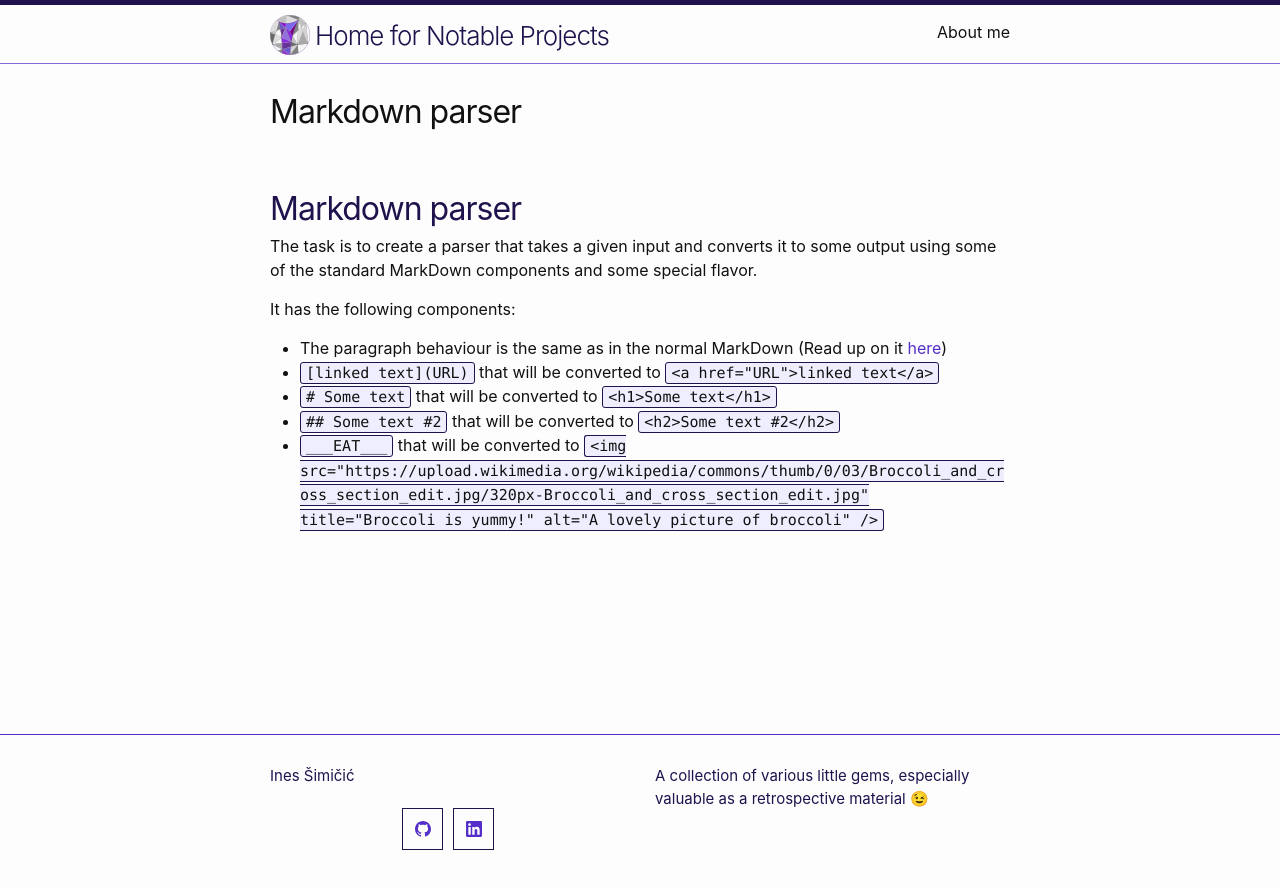
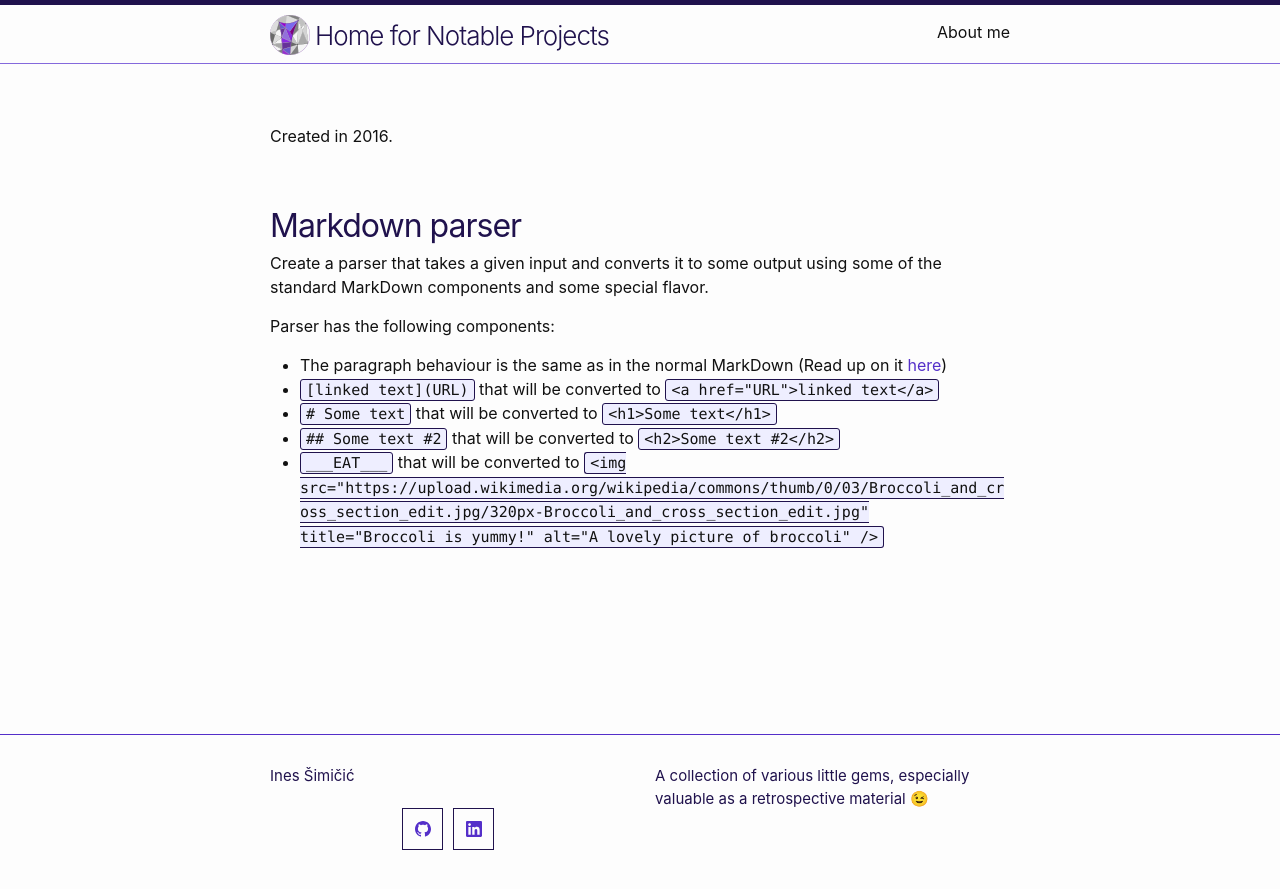
Before and after one commit to inesucrvenom/inesucrvenom.github.io, a Jekyll site: the page built from projects/php/markdown-parser/README.md, in a window 1280 px wide. Shown: the top 889 px of the page. Built offline with Jekyll 4.4.1, drawn with Linux system fonts in a browser that asks for light colours; emoji names are drawn with the system emoji font; our own code applies the rules of GitHub Pages for plain Markdown files.

Commit message:
describe php projects

```diff
--- a/projects/php/markdown-parser/README.md
+++ b/projects/php/markdown-parser/README.md
@@ -1,8 +1,10 @@
+Created in 2016.
+
 # Markdown parser
 
-The task is to create a parser that takes a given input and converts it to some output using some of the standard MarkDown components and some special flavor.
+Create a parser that takes a given input and converts it to some output using some of the standard MarkDown components and some special flavor.
 
-It has the following components:
+Parser has the following components:
 * The paragraph behaviour is the same as in the normal MarkDown (Read up on it [here](https://daringfireball.net/projects/markdown/syntax#p))
 * `[linked text](URL)` that will be converted to `<a href="URL">linked text</a>`
 * `# Some text` that will be converted to `<h1>Some text</h1>`
```
Also changed, not shown: _posts/2016-02-01-php-several-projects.md (+17 -3 lines), projects/php/Blog/README.md (added, +13 -0 lines), projects/php/GeoLokacije/README.md (added, +10 -0 lines), 1 other file.
